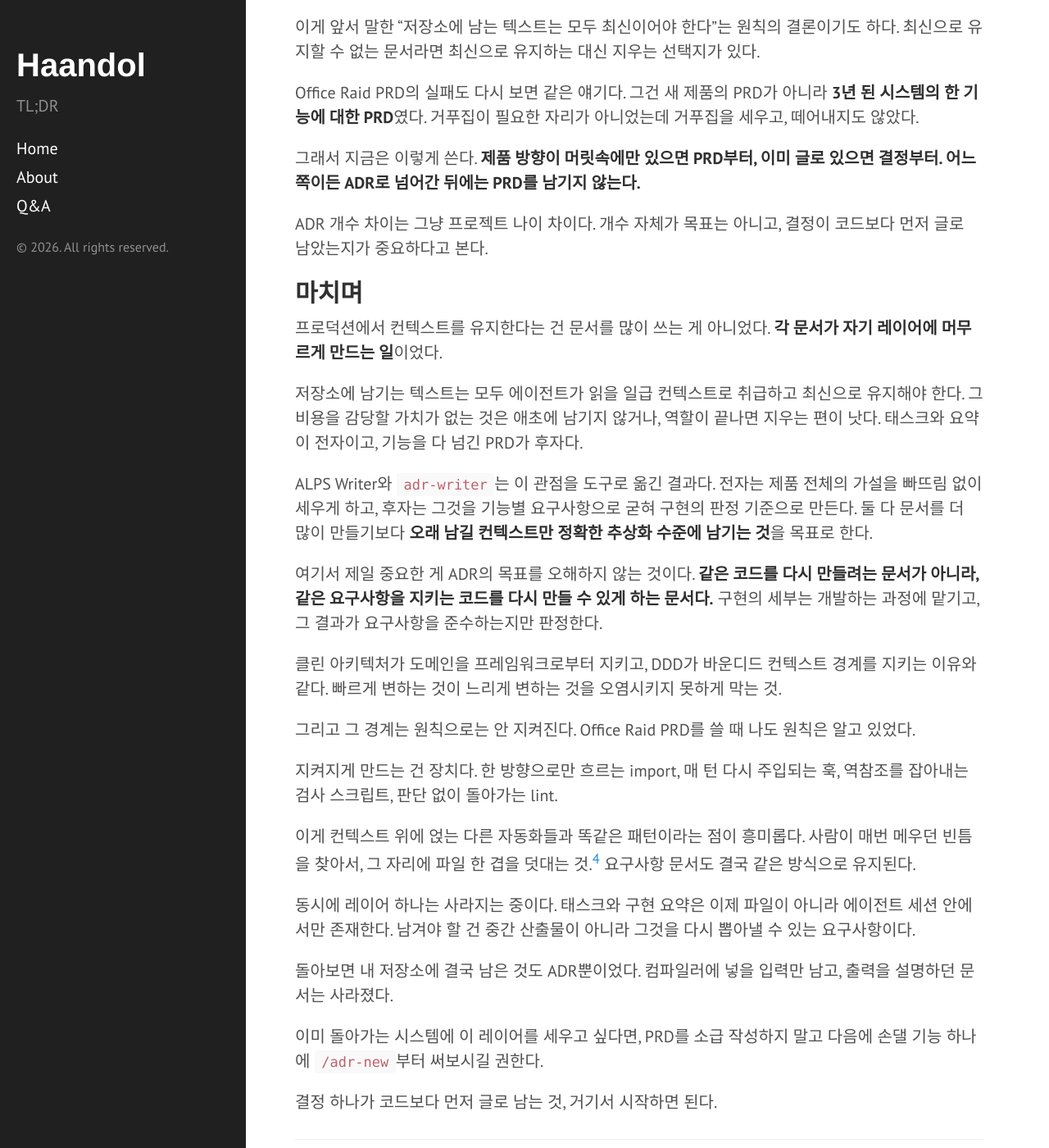
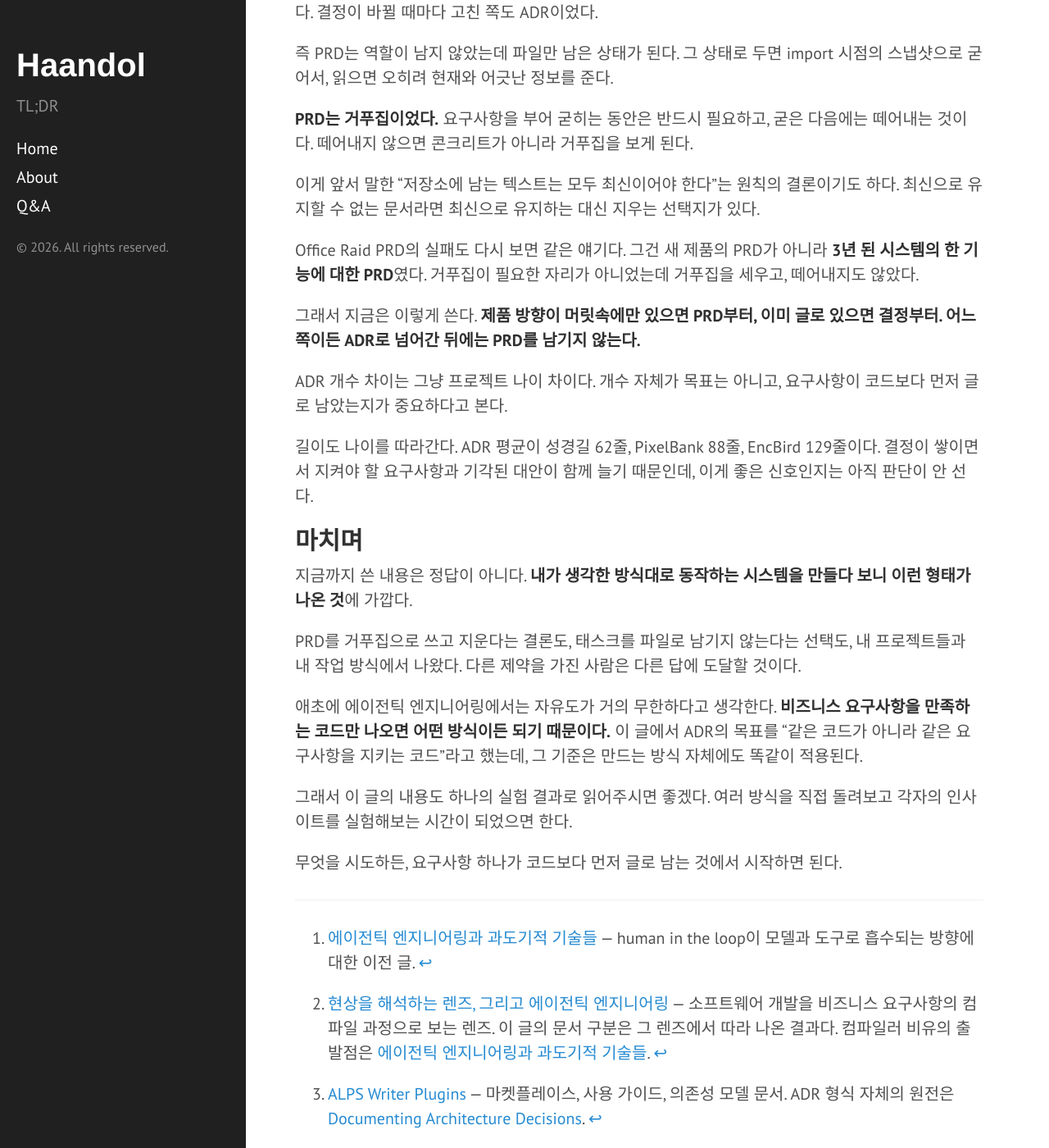
Before and after one commit to haandol/haandol.github.com, a Jekyll site: the page built from _posts/2026-07-25-alps-adr-abstraction-boundaries.md, in a window 1280 px wide and 1400 px high, scrolled down 17260 px. Shown: the whole window at 82% size. Built offline with Jekyll 4.4.1, drawn with Linux system fonts in a browser that asks for light colours; comment, search, counter and statistics services are not loaded; some of the changed text lies outside the part shown.

Commit message:
docs: tighten closing and ground ADR counts in actual repos
- Rewrite 마치며 as one experiment among many: agentic engineering has
  near-unlimited freedom since any approach that yields requirement-
  satisfying code works, so readers should run their own experiments
- Cut the closing from 12 paragraphs to 5 by dropping restatements
  already covered in sections 1-5
- Correct the project table against actual repo counts (~60 and ~130
  ADRs, not 57/132) and add per-project line totals
- Add the ALPS Writer / adr-writer row: a tool repo with neither PRD
  nor ADRs, plus the ~210 ADR / ~23,000 line aggregate
- Note that ADR length tracks project age (62 → 88 → 129 lines avg)

Co-Authored-By: Claude Opus 5 (1M context) <noreply@anthropic.com>

```diff
--- a/_posts/2026-07-25-alps-adr-abstraction-boundaries.md
+++ b/_posts/2026-07-25-alps-adr-abstraction-boundaries.md
@@ -597,15 +597,19 @@ flowchart TD
 
 내 프로젝트들의 지금 상태는 이렇다.
 
-| 프로젝트  | 첫 커밋 | ALPS 문서 | ADR 현황              |
-| --------- | ------- | --------- | --------------------- |
-| 성경길    | 2026-07 | 없음      | 15 카테고리 / 19 ADR  |
-| PixelBank | 2025-09 | 없음      | 10 카테고리 / 57 ADR  |
-| EncBird   | 2023-02 | 없음      | 20 카테고리 / 132 ADR |
+| 프로젝트           | 첫 커밋 | ALPS 문서 | ADR 현황                            |
+| ------------------ | ------- | --------- | ----------------------------------- |
+| 성경길             | 2026-07 | 없음      | 15 카테고리 / 19 ADR (약 1,200줄)   |
+| PixelBank          | 2025-09 | 없음      | 10 카테고리 / 약 60 ADR (약 5,200줄) |
+| EncBird            | 2023-02 | 없음      | 20 카테고리 / 약 130 ADR (약 17,000줄) |
+| ALPS/adr-writer    | 2026-03 | 없음      | 없음 (도구 저장소)                  |
+| **합계**           |         |           | **약 210 ADR / 약 23,000줄**        |
 
-세 프로젝트 다 PRD부터 썼는데, **세 곳 다 지금은 ALPS 문서가 없다.** `/feature-to-adr`로 기능을 다 넘긴 뒤 지웠다.
+제품 세 곳 다 PRD부터 썼는데, **지금은 어디에도 ALPS 문서가 없다.** `/feature-to-adr`로 기능을 다 넘긴 뒤 지웠다.
 
-처음에는 이게 아까웠다. 공들여 쓴 9개 섹션인데.
+도구 저장소인 ALPS Writer와 `adr-writer`에는 애초에 둘 다 없다. 여기서 결정은 `docs/`의 설계 문서로 관리한다. 남의 프로젝트에 ADR을 쓰게 하는 도구라고 해서 자기 저장소에도 같은 구조를 강요할 이유는 없다고 봤다.
+
+PRD를 처음 지울 때는 아까웠다. 공들여 쓴 9개 섹션인데.
 
 그런데 남겨둘 이유를 찾지 못했다. 두 문서의 역할이 다르기 때문이다.
 
@@ -623,33 +627,21 @@ Office Raid PRD의 실패도 다시 보면 같은 얘기다. 그건 새 제품
 
 그래서 지금은 이렇게 쓴다. **제품 방향이 머릿속에만 있으면 PRD부터, 이미 글로 있으면 결정부터. 어느 쪽이든 ADR로 넘어간 뒤에는 PRD를 남기지 않는다.**
 
-ADR 개수 차이는 그냥 프로젝트 나이 차이다. 개수 자체가 목표는 아니고, 결정이 코드보다 먼저 글로 남았는지가 중요하다고 본다.
+ADR 개수 차이는 그냥 프로젝트 나이 차이다. 개수 자체가 목표는 아니고, 요구사항이 코드보다 먼저 글로 남았는지가 중요하다고 본다.
+
+길이도 나이를 따라간다. ADR 평균이 성경길 62줄, PixelBank 88줄, EncBird 129줄이다. 결정이 쌓이면서 지켜야 할 요구사항과 기각된 대안이 함께 늘기 때문인데, 이게 좋은 신호인지는 아직 판단이 안 선다.
 
 ## 마치며
 
-프로덕션에서 컨텍스트를 유지한다는 건 문서를 많이 쓰는 게 아니었다. **각 문서가 자기 레이어에 머무르게 만드는 일**이었다.
+지금까지 쓴 내용은 정답이 아니다. **내가 생각한 방식대로 동작하는 시스템을 만들다 보니 이런 형태가 나온 것**에 가깝다.
 
-저장소에 남기는 텍스트는 모두 에이전트가 읽을 일급 컨텍스트로 취급하고 최신으로 유지해야 한다. 그 비용을 감당할 가치가 없는 것은 애초에 남기지 않거나, 역할이 끝나면 지우는 편이 낫다. 태스크와 요약이 전자이고, 기능을 다 넘긴 PRD가 후자다.
+PRD를 거푸집으로 쓰고 지운다는 결론도, 태스크를 파일로 남기지 않는다는 선택도, 내 프로젝트들과 내 작업 방식에서 나왔다. 다른 제약을 가진 사람은 다른 답에 도달할 것이다.
 
-ALPS Writer와 `adr-writer`는 이 관점을 도구로 옮긴 결과다. 전자는 제품 전체의 가설을 빠뜨림 없이 세우게 하고, 후자는 그것을 기능별 요구사항으로 굳혀 구현의 판정 기준으로 만든다. 둘 다 문서를 더 많이 만들기보다 **오래 남길 컨텍스트만 정확한 추상화 수준에 남기는 것**을 목표로 한다.
+애초에 에이전틱 엔지니어링에서는 자유도가 거의 무한하다고 생각한다. **비즈니스 요구사항을 만족하는 코드만 나오면 어떤 방식이든 되기 때문이다.** 이 글에서 ADR의 목표를 "같은 코드가 아니라 같은 요구사항을 지키는 코드"라고 했는데, 그 기준은 만드는 방식 자체에도 똑같이 적용된다.
 
-여기서 제일 중요한 게 ADR의 목표를 오해하지 않는 것이다. **같은 코드를 다시 만들려는 문서가 아니라, 같은 요구사항을 지키는 코드를 다시 만들 수 있게 하는 문서다.** 구현의 세부는 개발하는 과정에 맡기고, 그 결과가 요구사항을 준수하는지만 판정한다.
+그래서 이 글의 내용도 하나의 실험 결과로 읽어주시면 좋겠다. 여러 방식을 직접 돌려보고 각자의 인사이트를 실험해보는 시간이 되었으면 한다.
 
-클린 아키텍처가 도메인을 프레임워크로부터 지키고, DDD가 바운디드 컨텍스트 경계를 지키는 이유와 같다. 빠르게 변하는 것이 느리게 변하는 것을 오염시키지 못하게 막는 것.
-
-그리고 그 경계는 원칙으로는 안 지켜진다. Office Raid PRD를 쓸 때 나도 원칙은 알고 있었다.
-
-지켜지게 만드는 건 장치다. 한 방향으로만 흐르는 import, 매 턴 다시 주입되는 훅, 역참조를 잡아내는 검사 스크립트, 판단 없이 돌아가는 lint.
-
-이게 컨텍스트 위에 얹는 다른 자동화들과 똑같은 패턴이라는 점이 흥미롭다. 사람이 매번 메우던 빈틈을 찾아서, 그 자리에 파일 한 겹을 덧대는 것.[^1] 요구사항 문서도 결국 같은 방식으로 유지된다.
-
-동시에 레이어 하나는 사라지는 중이다. 태스크와 구현 요약은 이제 파일이 아니라 에이전트 세션 안에서만 존재한다. 남겨야 할 건 중간 산출물이 아니라 그것을 다시 뽑아낼 수 있는 요구사항이다.
-
-돌아보면 내 저장소에 결국 남은 것도 ADR뿐이었다. 컴파일러에 넣을 입력만 남고, 출력을 설명하던 문서는 사라졌다.
-
-이미 돌아가는 시스템에 이 레이어를 세우고 싶다면, PRD를 소급 작성하지 말고 다음에 손댈 기능 하나에 `/adr-new`부터 써보시길 권한다.
-
-결정 하나가 코드보다 먼저 글로 남는 것, 거기서 시작하면 된다.
+무엇을 시도하든, 요구사항 하나가 코드보다 먼저 글로 남는 것에서 시작하면 된다.
 
 ---
 
```
